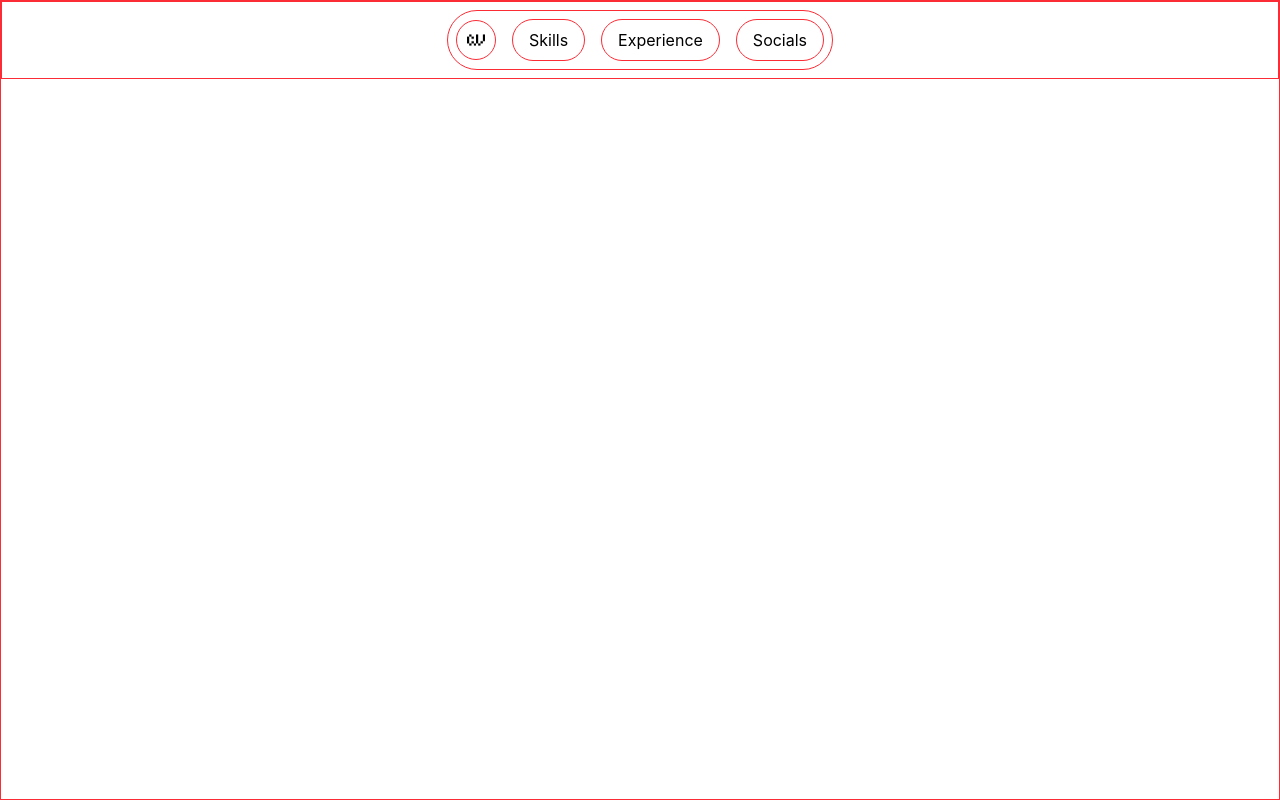
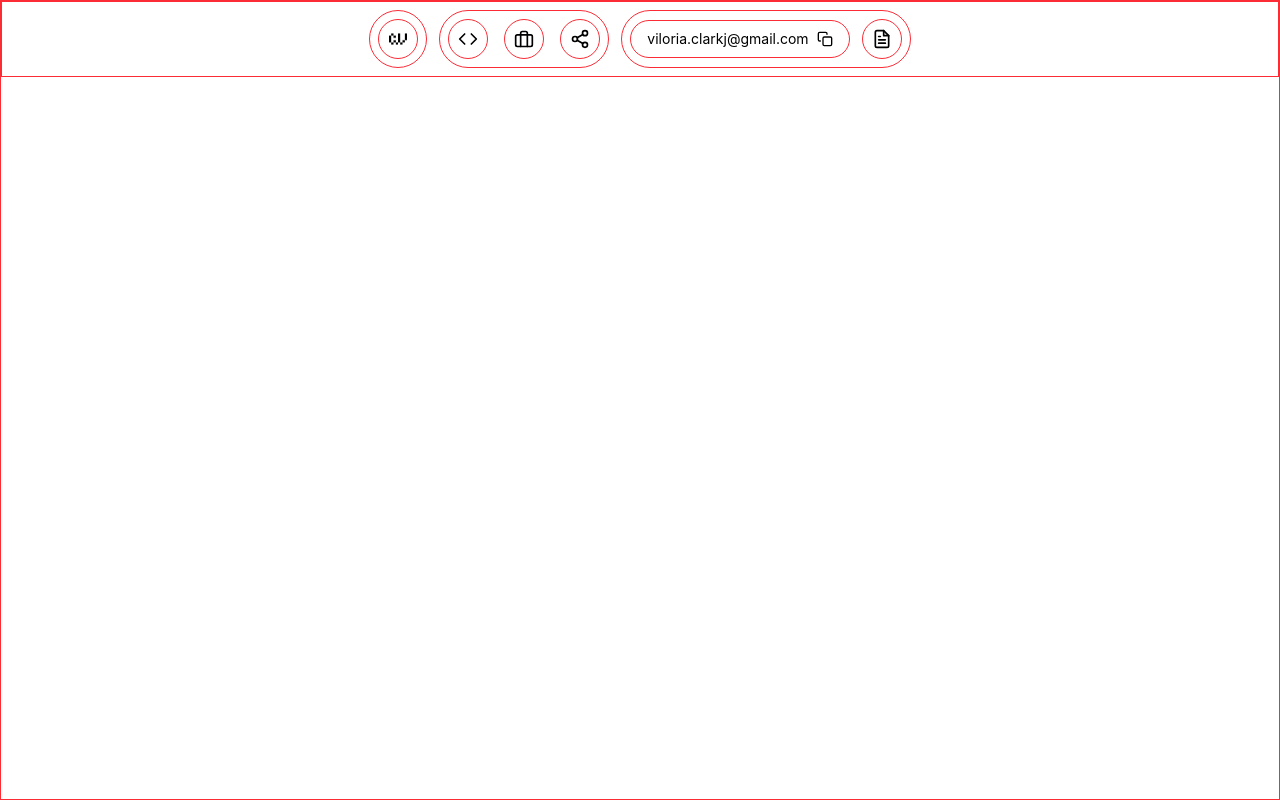
Before and after one commit to viloria-clarkjustine/my-portfolio, a React (Vite) app: page / in a window 1280 px wide. Built offline with nearby package versions, Linux system fonts and the light colour scheme.

Commit message:
Modified the nav structure, add containers for logo, navigation buttons, and quick actions for copying email and resume downloads, and created a function for copying email to clipboard.

```diff
--- a/src/components/Navbar.jsx
+++ b/src/components/Navbar.jsx
@@ -1,13 +1,28 @@
+import { useState } from "react";
 import logo from "../assets/pattern_square.png";
 
 export default function Navbar() {
+  const [copied, setCopied] = useState(false);
+  const email = "viloria.clarkj@gmail.com";
+
+  const handleCopyEmail = async () => {
+    try {
+      await navigator.clipboard.writeText(email);
+      setCopied(true);
+      setTimeout(() => setCopied(false), 2000);
+    } catch (err) {
+      console.error("Failed to copy email:", err);
+    }
+  };
+
   return (
-    <nav className="flex items-center justify-center border border-red-500 p-2">
-      <ul className="flex items-center gap-4 border border-red-500 p-2 rounded-full">
-        <li>
+    <nav className="flex items-center justify-center gap-3 border border-red-500 p-2">
+      {/* 1. Logo Container (Left) */}
+      <div className="flex items-center justify-center border border-red-500 p-2 rounded-full">
         <a
           href="#home"
           aria-label="Home"
+          title="Home"
           className="flex items-center justify-center w-10 h-10 border border-red-500 rounded-full"
         >
           <img
@@ -16,32 +31,139 @@ export default function Navbar() {
             className="w-6 h-6 object-contain"
           />
         </a>
-        </li>
+      </div>
+
+      {/* 2. Navigation Container (Center - Icons) */}
+      <ul className="flex items-center gap-4 border border-red-500 p-2 rounded-full">
         <li>
           <a
             href="#skills"
-            className="inline-flex items-center justify-center border border-red-500 px-4 py-2 rounded-full"
+            aria-label="Skills"
+            title="Skills"
+            className="inline-flex items-center justify-center w-10 h-10 border border-red-500 rounded-full"
           >
-            Skills
+            {/* Skills / Code & Terminal Icon */}
+            <svg
+              xmlns="http://www.w3.org/2000/svg"
+              className="w-5 h-5"
+              viewBox="0 0 24 24"
+              fill="none"
+              stroke="currentColor"
+              strokeWidth="2"
+              strokeLinecap="round"
+              strokeLinejoin="round"
+            >
+              <polyline points="16 18 22 12 16 6" />
+              <polyline points="8 6 2 12 8 18" />
+            </svg>
           </a>
         </li>
         <li>
           <a
             href="#experience"
-            className="inline-flex items-center justify-center border border-red-500 px-4 py-2 rounded-full"
+            aria-label="Experience"
+            title="Experience"
+            className="inline-flex items-center justify-center w-10 h-10 border border-red-500 rounded-full"
           >
-            Experience
+            {/* Experience / Briefcase Icon */}
+            <svg
+              xmlns="http://www.w3.org/2000/svg"
+              className="w-5 h-5"
+              viewBox="0 0 24 24"
+              fill="none"
+              stroke="currentColor"
+              strokeWidth="2"
+              strokeLinecap="round"
+              strokeLinejoin="round"
+            >
+              <rect x="2" y="7" width="20" height="14" rx="2" ry="2" />
+              <path d="M16 21V5a2 2 0 0 0-2-2h-4a2 2 0 0 0-2 2v16" />
+            </svg>
           </a>
         </li>
         <li>
           <a
             href="#socials"
-            className="inline-flex items-center justify-center border border-red-500 px-4 py-2 rounded-full"
+            aria-label="Socials"
+            title="Socials"
+            className="inline-flex items-center justify-center w-10 h-10 border border-red-500 rounded-full"
           >
-            Socials
+            {/* Socials / Network Icon */}
+            <svg
+              xmlns="http://www.w3.org/2000/svg"
+              className="w-5 h-5"
+              viewBox="0 0 24 24"
+              fill="none"
+              stroke="currentColor"
+              strokeWidth="2"
+              strokeLinecap="round"
+              strokeLinejoin="round"
+            >
+              <circle cx="18" cy="5" r="3" />
+              <circle cx="6" cy="12" r="3" />
+              <circle cx="18" cy="19" r="3" />
+              <line x1="8.59" y1="13.51" x2="15.42" y2="17.49" />
+              <line x1="15.41" y1="6.51" x2="8.59" y2="10.49" />
+            </svg>
           </a>
         </li>
       </ul>
+
+      {/* 3. Quick Access Container (Right) */}
+      <div className="flex items-center gap-3 border border-red-500 p-2 rounded-full">
+        <button
+          type="button"
+          onClick={handleCopyEmail}
+          title="Click to copy email"
+          aria-label="Copy email to clipboard"
+          className="inline-flex items-center gap-2 border border-red-500 px-4 py-2 rounded-full text-sm cursor-pointer"
+        >
+          <span>{copied ? "Copied!" : email}</span>
+          <svg
+            xmlns="http://www.w3.org/2000/svg"
+            className="w-4 h-4"
+            viewBox="0 0 24 24"
+            fill="none"
+            stroke="currentColor"
+            strokeWidth="2"
+            strokeLinecap="round"
+            strokeLinejoin="round"
+          >
+            {copied ? (
+              <polyline points="20 6 9 17 4 12" />
+            ) : (
+              <>
+                <rect x="9" y="9" width="13" height="13" rx="2" ry="2" />
+                <path d="M5 15H4a2 2 0 0 1-2-2V4a2 2 0 0 1 2-2h9a2 2 0 0 1 2 2v1" />
+              </>
+            )}
+          </svg>
+        </button>
+        <a
+          href="#resume"
+          aria-label="Resume"
+          title="Resume"
+          className="inline-flex items-center justify-center w-10 h-10 border border-red-500 rounded-full"
+        >
+          {/* Resume Icon */}
+          <svg
+            xmlns="http://www.w3.org/2000/svg"
+            className="w-5 h-5"
+            viewBox="0 0 24 24"
+            fill="none"
+            stroke="currentColor"
+            strokeWidth="2"
+            strokeLinecap="round"
+            strokeLinejoin="round"
+          >
+            <path d="M14 2H6a2 2 0 0 0-2 2v16a2 2 0 0 0 2 2h12a2 2 0 0 0 2-2V8z" />
+            <polyline points="14 2 14 8 20 8" />
+            <line x1="16" y1="13" x2="8" y2="13" />
+            <line x1="16" y1="17" x2="8" y2="17" />
+            <polyline points="10 9 9 9 8 9" />
+          </svg>
+        </a>
+      </div>
     </nav>
   );
 }
```
Also changed, not shown: 1 other file (tests, documents, lock files or other folders). Lines whose indentation alone changed are shown as unchanged.
